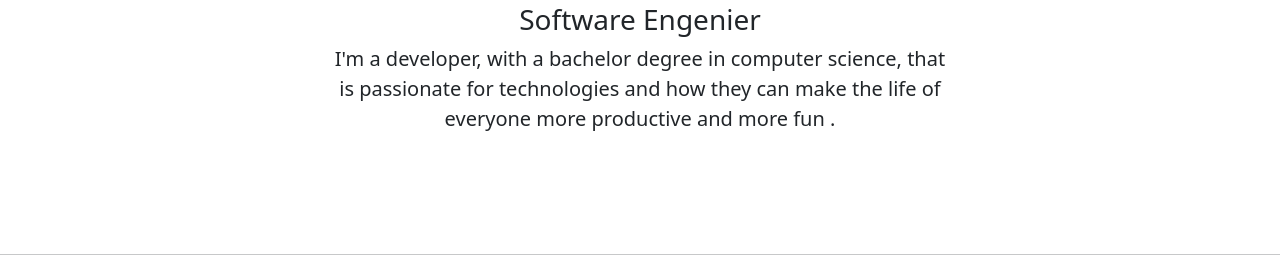
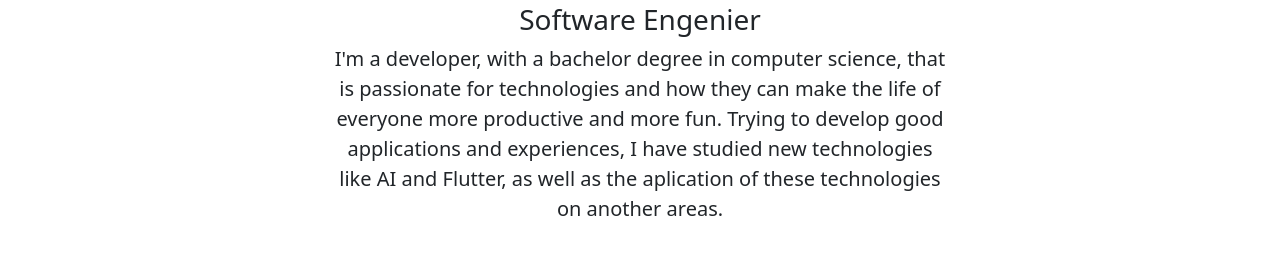
Before and after one commit to marcelo-cantalice/my_personal_site, a plain HTML site: page index.html in a window 1280 px wide. Shown: the part 523-791 px from the top of the page. Drawn offline with nearby package versions, Linux system fonts and the light colour scheme.

Commit message:
sixfth commit

```diff
--- a/index.html
+++ b/index.html
@@ -48,7 +48,10 @@
         <p class="lead mb-4">
           I'm a developer, with a bachelor degree in computer science,
           that is passionate for technologies and how they can make the
-          life of everyone more productive and more fun .
+          life of everyone more productive and more fun. Trying to develop
+           good applications and experiences, I have studied new technologies
+           like AI and Flutter, as well as the aplication of these technologies
+           on another areas.
         </p>
       </div>
     </div>
```
Also changed, not shown: images/calculatorImg.png (added).
